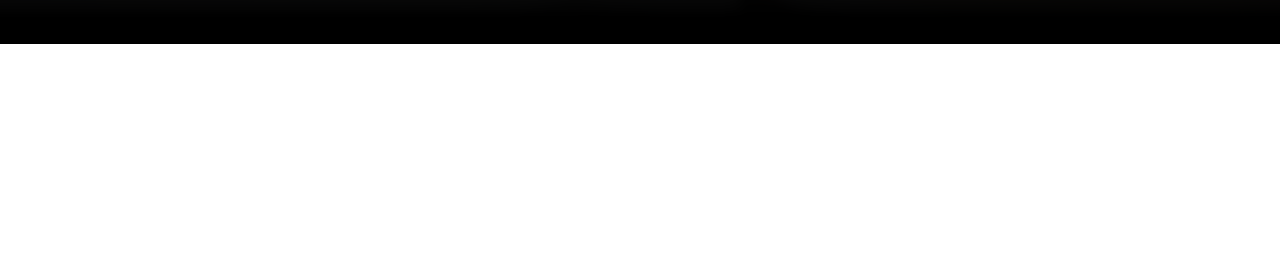
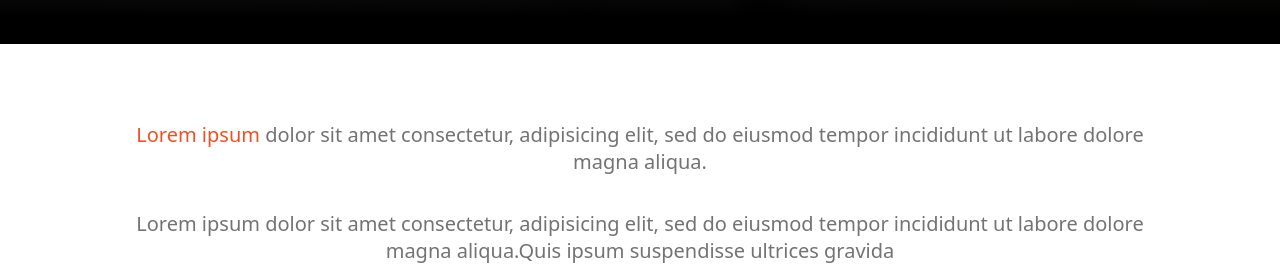
Before and after one commit to tbkhatake/projeto1, a plain HTML site: page index.html in a window 1280 px wide. Shown: the part 855-1119 px from the top of the page. Before the commit the page ends 899 px from the top, so only its background shows below. Drawn offline with Linux system fonts and the light colour scheme; a web font is replaced by a local one.

Commit message:
Criada a section intro pra mobile e desk.

```diff
--- a/index.html
+++ b/index.html
@@ -35,7 +35,12 @@
                     <button class="hero-banner__button">Lorem ipsum</button>
                     <img class="hero-banner__img" src="img/logo.svg" alt="lorem ipsum">
             </div>
-        </section>
+        </section><!--hero-banner-->
+
+        <section class="intro">
+            <h4 class="intro__text intro__text--margin"><span id="intro__text--color">Lorem ipsum</span> dolor sit amet consectetur, adipisicing elit, sed do eiusmod tempor incididunt ut labore dolore magna aliqua.</h4>
+            <h4 class="intro__text">Lorem ipsum dolor sit amet consectetur, adipisicing elit, sed do eiusmod tempor incididunt ut labore dolore magna aliqua.Quis ipsum suspendisse ultrices gravida</h4>
+        </section><!--intro-->
 
     </main>
 
--- a/styles.css
+++ b/styles.css
@@ -2,6 +2,10 @@
     padding: 0;
     margin: 0;
     box-sizing: border-box;
+}
+
+h1,h2,h3,h4,h5,h6{
+    font-weight: normal;
 }
 
 @font-face {
@@ -20,6 +24,7 @@
     animation-fill-mode: forwards;
     font-family: "Segoe UI";
     font-size: 16px;
+    z-index: 1;
 }
 
 .menu__icon__img{
@@ -37,7 +42,7 @@
     width: 130px;
     height: 150px;
     background-color: #2571B7;
-    border: white 1px solid;
+    border: rgb(255, 255, 255, 0.5) 1px solid;
     opacity: 0;
     visibility: hidden;
 }
@@ -49,7 +54,7 @@
 .menu__icon:hover + .menu__mobile__display{
     opacity: 1;
     visibility: visible;
-}
+  }
 
 .menu__logo-img{
     width: 110px;
@@ -70,6 +75,7 @@
     list-style: none;
     border-top: 1px solid white;
     border-bottom: 1px solid white;
+    border: rgb(255, 255, 255, 0.5) 1px solid;
     text-align: center;
     padding: 3px;
 }
@@ -91,7 +97,8 @@
     font-weight: 600;
 }
 
-/*Hero-Banner*/
+/*########## Hero-Banner ##########*/
+
 .hero-banner{
     width: 100%;
     height: 590px;
@@ -147,6 +154,26 @@
     height: 39px;
     position: relative;
     top:30px;
+}
+
+/*########## Intro ##########*/
+
+.intro{
+    position: relative;
+    top:48px;
+    margin:60px 18px;
+
+}
+
+.intro__text{
+    text-align: center;
+    color: #737373;
+    font-family: "Segoe UI";
+    font-size: 1rem;
+}
+
+.intro__text--margin{
+    margin-bottom: 35px;
 }
 
 
@@ -209,7 +236,8 @@
         font-size: 16px;
     }
 
-    /*Hero-Banner*/
+   /*########## Hero-Banner ##########*/
+
     .hero-banner{
         width: 100%;
         height: 820px;
@@ -249,4 +277,29 @@
         top:30px;
         right: 250px;
     }
+
+    /*########## Intro ##########*/
+
+    .intro{
+        position: relative;
+        top:96px;
+        margin:60px auto;
+        width:83.4%;
+
+    }
+
+    .intro__text{
+        text-align: center;
+        color: #737373;
+        font-family: "Segoe UI";
+        font-size: 1.25rem;
+    }
+
+    .intro__text--margin{
+        margin-bottom: 35px;
+    }
+
+    #intro__text--color{
+        color: #F25022;
+    }
 }
```
